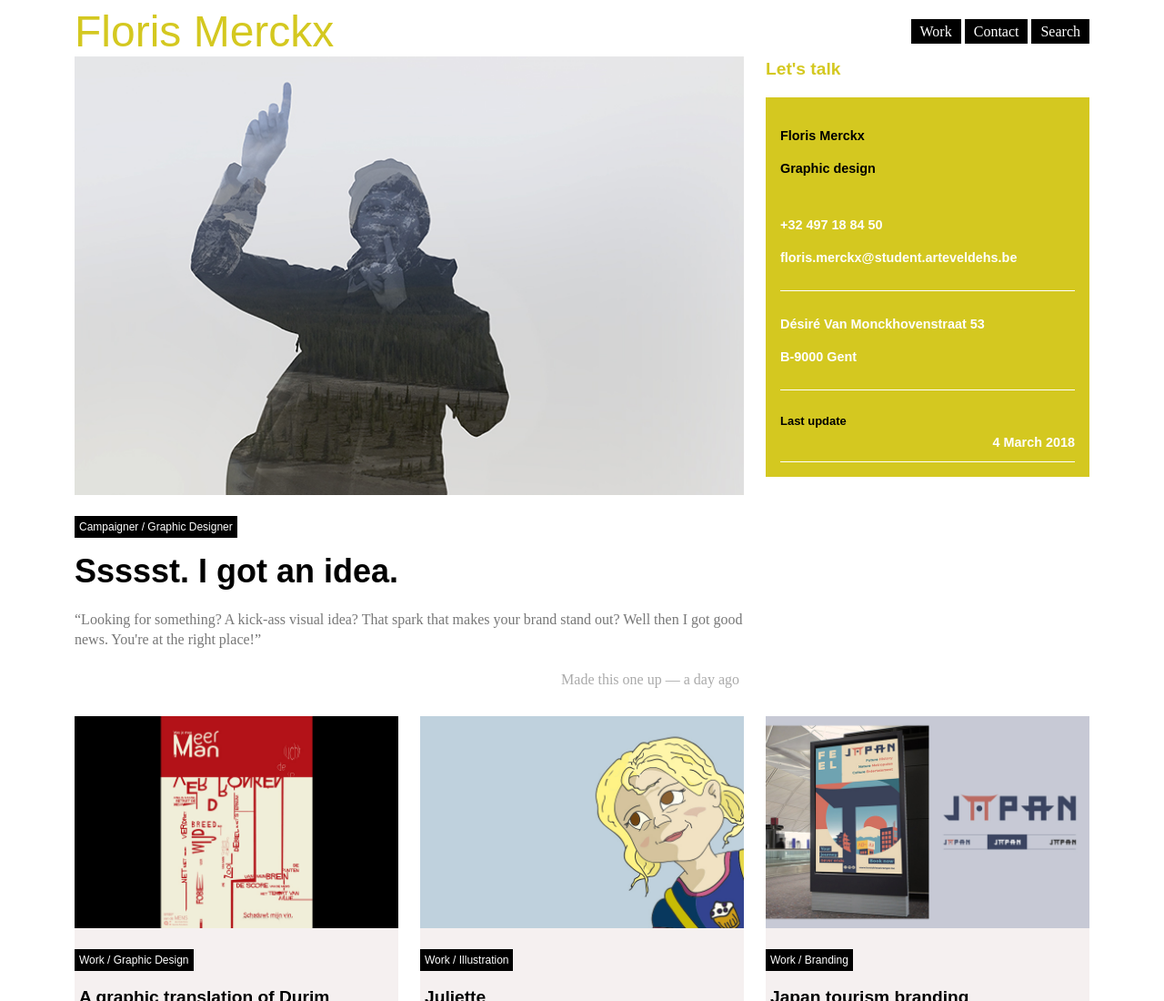
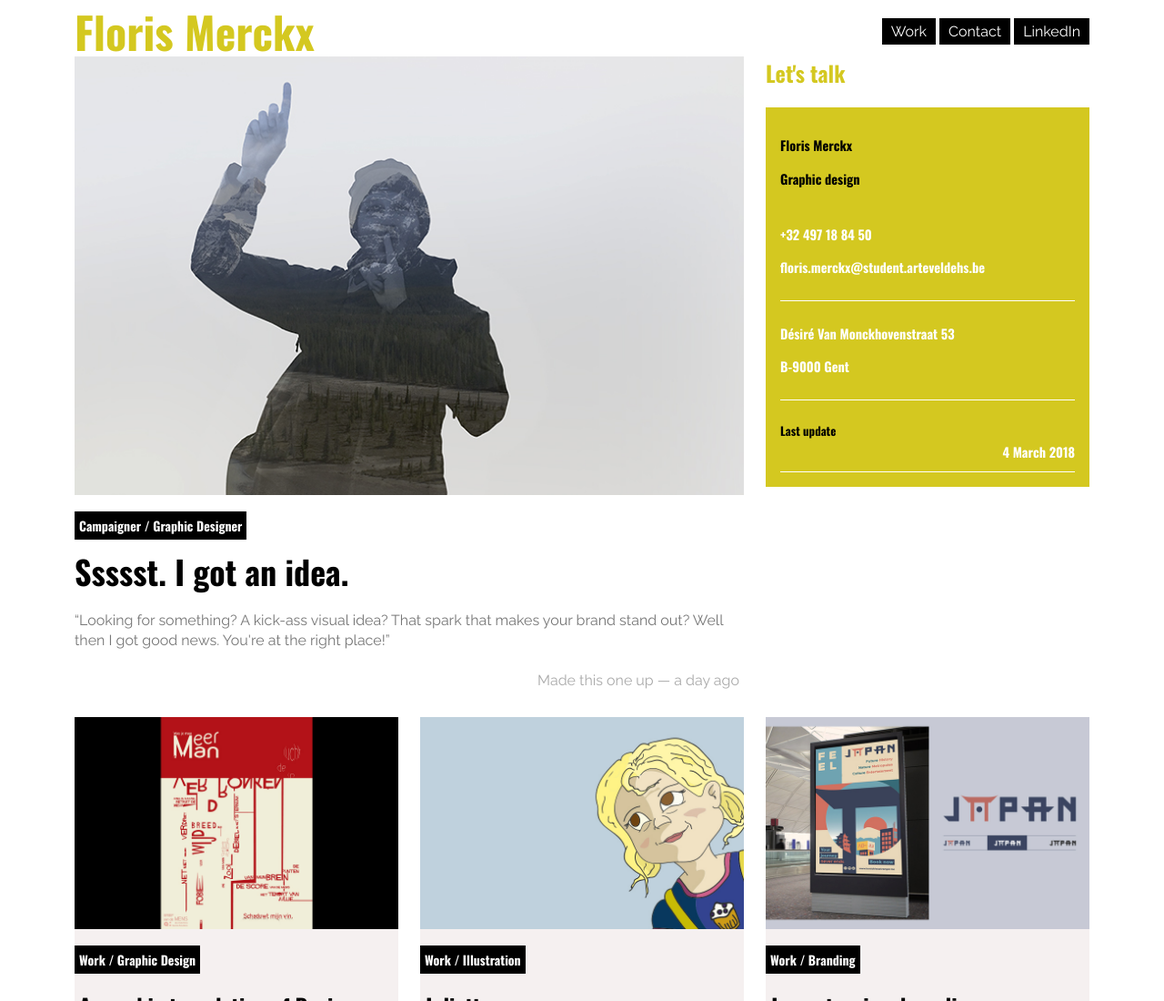
Before and after one commit to FlorisMerckx/1718-nmd1, a plain HTML site: page index.html in a window 1280 px wide. Shown: the top 1100 px of the page at 91% size. Drawn offline with nearby package versions, Linux system fonts and the light colour scheme; a web font is replaced by a local one.

Commit message:
aanpassing fonts

```diff
--- a/css/components.css
+++ b/css/components.css
@@ -47,7 +47,8 @@ li a, .main_link a {
     background-color: var(--color-black);
     padding: 5px;
     font-family: var(--font-family-info);
-    font-size: 12px;
+    font-size: 14px;
+    font-weight: 600;
     }
 
     .main_link a:hover{
--- a/css/fonts.css
+++ b/css/fonts.css
@@ -1,19 +1 @@
-@import url('https://fonts.googleapis.com/css?family=Zilla+Slab:300,300i,400,400i,600');
-@import url('https://fonts.googleapis.com/css?family=Yellowtail');
-
-
-@font-face {
-    font-family: poppins-bold;
-    src: url(../fonts/Poppins-Bold.ttf);
-    font-weight: 700;
-}
-@font-face {
-    font-family: poppins;
-    src: url(../fonts/Poppins-Regular.ttf);
-    font-weight: 400;
-}
-@font-face {
-    font-family: ebgaramond;
-    src: url(../fonts/EBGaramond-Regular.ttf);
-    font-weight: 400;
-}
+@import url('https://fonts.googleapis.com/css?family=Oswald:400,700|Raleway');
--- a/css/typography.css
+++ b/css/typography.css
@@ -11,14 +11,14 @@ h1, h2, h3, h4, h5, h6 {
 h1 {
     color: var(--color-yellow);
     font-size: 3em;
-    font-weight: 400;
+    font-weight: 700;
     line-height: 0.7em;
     margin: 0;
 }
 
 h2 {
-    font-size: 1.2em;
     line-height: 150%;
+    font-weight: 600;
     color: var(--color-yellow);
 }
 h3 {
--- a/css/variables.css
+++ b/css/variables.css
@@ -9,9 +9,9 @@
     --color-yellow: rgba(212, 200, 32,1);
 
     /* fonts --------- */
-    --font-family-body: 'ebgaramond', serif;
-    --font-family-headings: 'poppins-bold', sans-serif;
-    --font-family-info: 'poppins', sans-serif;
+    --font-family-body: 'Raleway', sans-serif;
+    --font-family-headings: 'Oswald', sans-serif;
+    --font-family-info: 'Oswald', sans-serif;
 
     /* layout --------- */
     --grid-gutter: 24px;
--- a/index.html
+++ b/index.html
@@ -46,7 +46,8 @@
 
 
   <link rel="stylesheet" media="all" href="css/components.css">
-
+  <script src="https://use.fontawesome.com/b3283c77d2.js"></script>
+  <link href="https://use.fontawesome.com/b3283c77d2.css" media="all" rel="stylesheet">
   <link rel="icon" href="favicon.ico" type="image/gif" sizes="16x16">
 </head>
 
@@ -63,7 +64,7 @@
                 <ul>
                     <li><a href="#articles" title="Floris' recent work">Work</a></li>
                     <li><a href="#contact" title="Contact details">Contact</a></li>
-                    <li><a href="https://www.itsnicethat.com/search" title="Search through It's nice that">Search</a></li>
+                    <li><a href="https://www.linkedin.com/in/florismerckx/" title="Search through It's nice that">LinkedIn</a></li>
                 </ul>
             </nav>
         </div>
@@ -81,14 +82,14 @@
                         <img src="assets/images/floris.jpg" alt="Floris Merckx">
                     </div>
                     <div class="main_link">
-                        <p><a href="https://www.linkedin.com/FlorisMerckx/">Campaigner / Graphic Designer</a></p>
+                        <p><a href="https://www.linkedin.com/in/florismerckx/">Campaigner / Graphic Designer</a></p>
                     </div>
                     <div class="main_content">
-                        <h2><a href="https://www.linkedin.com/FlorisMerckx/">Ssssst. I got an idea.</a></h2>
+                        <h2><a href="https://www.linkedin.com/in/florismerckx/">Ssssst. I got an idea.</a></h2>
                         <p>“Looking for something? A kick-ass visual idea? That spark that makes your brand stand out? Well then I got good news. You're at the right place!”</p>
                     </div>
                     <div class="main_author" >
-                            <a href="https://www.itsnicethat.com/authors/ruby-boddington" target="blank">Made this one up — a day ago</a>
+                            <a href="https://www.linkedin.com/in/florismerckx/" target="blank">Made this one up — a day ago</a>
                     </div>
                 </div>
         </div>
@@ -131,14 +132,14 @@
                   <img src="assets/images/letterposter.jpg" alt="Dadaist letter poster">
               </div>
               <div class="main_link">
-                    <p><a href="https://www.linkedin.com/FlorisMerckx/">Work / Graphic Design</a></p>
+                    <p><a href="https://www.linkedin.com/in/florismerckx/">Work / Graphic Design</a></p>
                 </div>
               <div class="cards_item_content">
-                  <h2><a href="https://www.linkedin.com/FlorisMerckx/">A graphic translation of Durim Morina's Dadaïst poem <strong>Brief aan de mens</strong></a></h2>
+                  <h2><a href="https://www.linkedin.com/in/florismerckx/">A graphic translation of Durim Morina's Dadaïst poem <strong>Brief aan de mens</strong></a></h2>
                   <p>Shortage, humanity, suffocation, dissapointment, chaos. Those hidden messages in Morina's poem come to life through an agressive red and dripping, vertical text lines. </p>
               </div>
               <div class="cards_author">
-                    <a href="https://www.linkedin.com/FlorisMerckx/" target="blank">February 2018</a>
+                    <a href="https://www.linkedin.com/in/florismerckx/" target="blank">February 2018</a>
               </div>
           </div>
       </div>
@@ -150,14 +151,14 @@
                   <img src="assets/images/juliette.jpg" alt="Japan branding case">
               </div>
               <div class="main_link">
-                    <p><a href="https://www.linkedin.com/FlorisMerckx/">Work / Illustration</a></p>
+                    <p><a href="https://www.linkedin.com/in/florismerckx/">Work / Illustration</a></p>
                 </div>
               <div class="cards_item_content">
-                  <h2><a href="https://www.linkedin.com/FlorisMerckx/">Juliette</a></h2>
+                  <h2><a href="https://www.linkedin.com/in/florismerckx/">Juliette</a></h2>
                   <p>Illustration of a 7 year old girl, celebrating her Big Birthday Party.</p>
               </div>
               <div class="cards_author">
-                    <a href="https://www.linkedin.com/FlorisMerckx/" target="blank">January 2018</a>
+                    <a href="https://www.linkedin.com/in/florismerckx/" target="blank">January 2018</a>
               </div>
           </div>
       </div>
@@ -169,14 +170,14 @@
                     <img src="assets/images/japan.jpg" alt="Japan branding case">
                 </div>
                 <div class="main_link">
-                      <p><a href="https://www.linkedin.com/FlorisMerckx/">Work / Branding</a></p>
+                      <p><a href="https://www.linkedin.com/in/florismerckx/">Work / Branding</a></p>
                   </div>
                 <div class="cards_item_content">
-                    <h2><a href="https://www.linkedin.com/FlorisMerckx/">Japan tourism branding</a></h2>
+                    <h2><a href="https://www.linkedin.com/in/florismerckx/">Japan tourism branding</a></h2>
                     <p>A whole new branding campaign, highlighting Japan's versitile culture, stunning nature and neverending metropolitan nightlife. </p>
                 </div>
                 <div class="cards_author">
-                      <a href="https://www.linkedin.com/FlorisMerckx/" target="blank">January 2018</a>
+                      <a href="https://www.linkedin.com/in/florismerckx/" target="blank">January 2018</a>
                 </div>
             </div>
         </div>
@@ -188,14 +189,14 @@
                     <img src="assets/images/wild.jpg" alt="Wild concept logo">
                 </div>
                 <div class="main_link">
-                      <p><a href="https://www.linkedin.com/FlorisMerckx/">Work / Logo design</a></p>
+                      <p><a href="https://www.linkedin.com/in/florismerckx/">Work / Logo design</a></p>
                   </div>
                 <div class="cards_item_content">
-                    <h2><a href="https://www.linkedin.com/FlorisMerckx/">Wild concept logo design</a></h2>
+                    <h2><a href="https://www.linkedin.com/in/florismerckx/">Wild concept logo design</a></h2>
                     <p>Excercise on how to blend pictograms and logo's into one visual concept.</p>
                 </div>
                 <div class="cards_author">
-                      <a href="https://www.linkedin.com/FlorisMerckx/" target="blank">October 2017</a>
+                      <a href="https://www.linkedin.com/in/florismerckx/" target="blank">October 2017</a>
                 </div>
             </div>
         </div>
@@ -207,14 +208,14 @@
                     <img src="assets/images/true_north.jpg" alt="True North concept logo design">
                 </div>
                 <div class="main_link">
-                      <p><a href="https://www.linkedin.com/FlorisMerckx/">Work / Logo design</a></p>
+                      <p><a href="https://www.linkedin.com/in/florismerckx/">Work / Logo design</a></p>
                   </div>
                 <div class="cards_item_content">
-                    <h2><a href="https://www.linkedin.com/FlorisMerckx/">True North concept logo design</a></h2>
+                    <h2><a href="https://www.linkedin.com/in/florismerckx/">True North concept logo design</a></h2>
                     <p>Excercise on how to blend pictograms and logo's into one visual concept.</p>
                 </div>
                 <div class="cards_author">
-                      <a href="https://www.linkedin.com/FlorisMerckx/" target="blank">October 2017</a>
+                      <a href="https://www.linkedin.com/in/florismerckx/" target="blank">October 2017</a>
                 </div>
             </div>
         </div>
@@ -226,14 +227,14 @@
                         <img src="assets/images/snowboarder.jpg" alt="Snowboarder picto">
                     </div>
                     <div class="main_link">
-                            <p><a href="https://www.linkedin.com/FlorisMerckx/">Work / Picto</a></p>
+                            <p><a href="https://www.linkedin.com/in/florismerckx/">Work / Picto</a></p>
                     </div>
                     <div class="cards_item_content">
-                        <h2><a href="https://www.linkedin.com/FlorisMerckx/">Snowboaders pictogram</a></h2>
+                        <h2><a href="https://www.linkedin.com/in/florismerckx/">Snowboaders pictogram</a></h2>
                         <p>Snowboard friendly pictogram. Could be used to welcome boarders on dedicated skiing slopes. Errr, boarding slopes, that is.</p>
                     </div>
                     <div class="cards_author">
-                        <a href="https://www.linkedin.com/FlorisMerckx/" target="blank">October 2017</a>
+                        <a href="https://www.linkedin.com/in/florismerckx/" target="blank">October 2017</a>
                     </div>
                 </div>
             </div>
```
